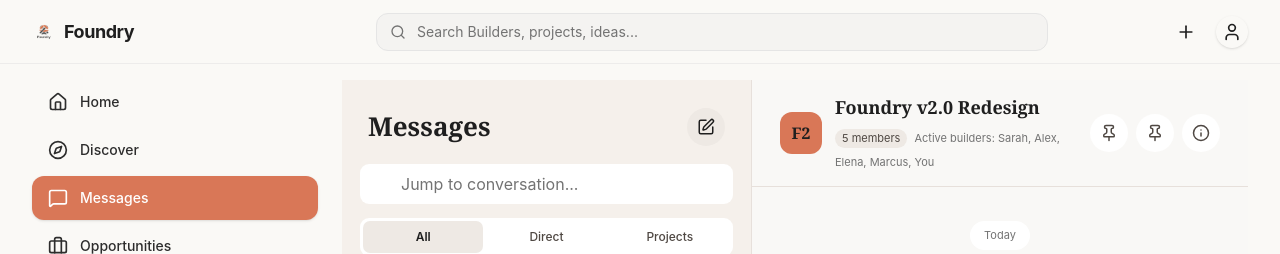
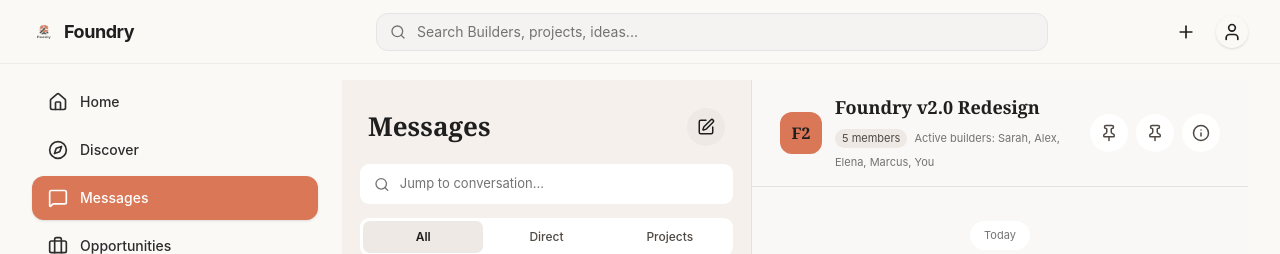
Before and after one commit to TechSage01/Foundry-Frontend, a React (Vite) app: page /messages in a window 1280 px wide. Shown: the top 254 px of the page. Built offline with nearby package versions, Linux system fonts and the light colour scheme.

Commit message:
style: complete styling Messages page

```diff
--- a/src/pages/Messages.css
+++ b/src/pages/Messages.css
@@ -89,7 +89,7 @@
   border: 1px solid transparent;
   border-radius: 9px;
   background: var(--foundry-surface);
-    color: var(--foundry-surface);
+  color: var(--foundry-text-muted);
   transition:
     border-color 0.2s ease,
     box-shadow 0.2s ease;
@@ -100,7 +100,7 @@
   box-shadow: 0 0 0 3px var(--foundry-primary-soft);
 }
 
-.messages-search-input {
+.messages-search input {
   width: 100%;
   padding: 0;
   border: 0;
@@ -110,9 +110,11 @@
   font-family: inherit;
   font-size: 13px;
 }
+
 .messages-search input::placeholder {
   color: var(--foundry-text-muted);
 }
+
 
 /* Conversation tabs */
 .messages-tabs {
@@ -656,3 +658,8 @@
     border-radius: 999px;
     background: var(--foundry-border-strong);
 }
+
+/* responsive */
+@media (max-width: 1050px) {
+
+}
```
Lines whose indentation alone changed are shown as unchanged.
